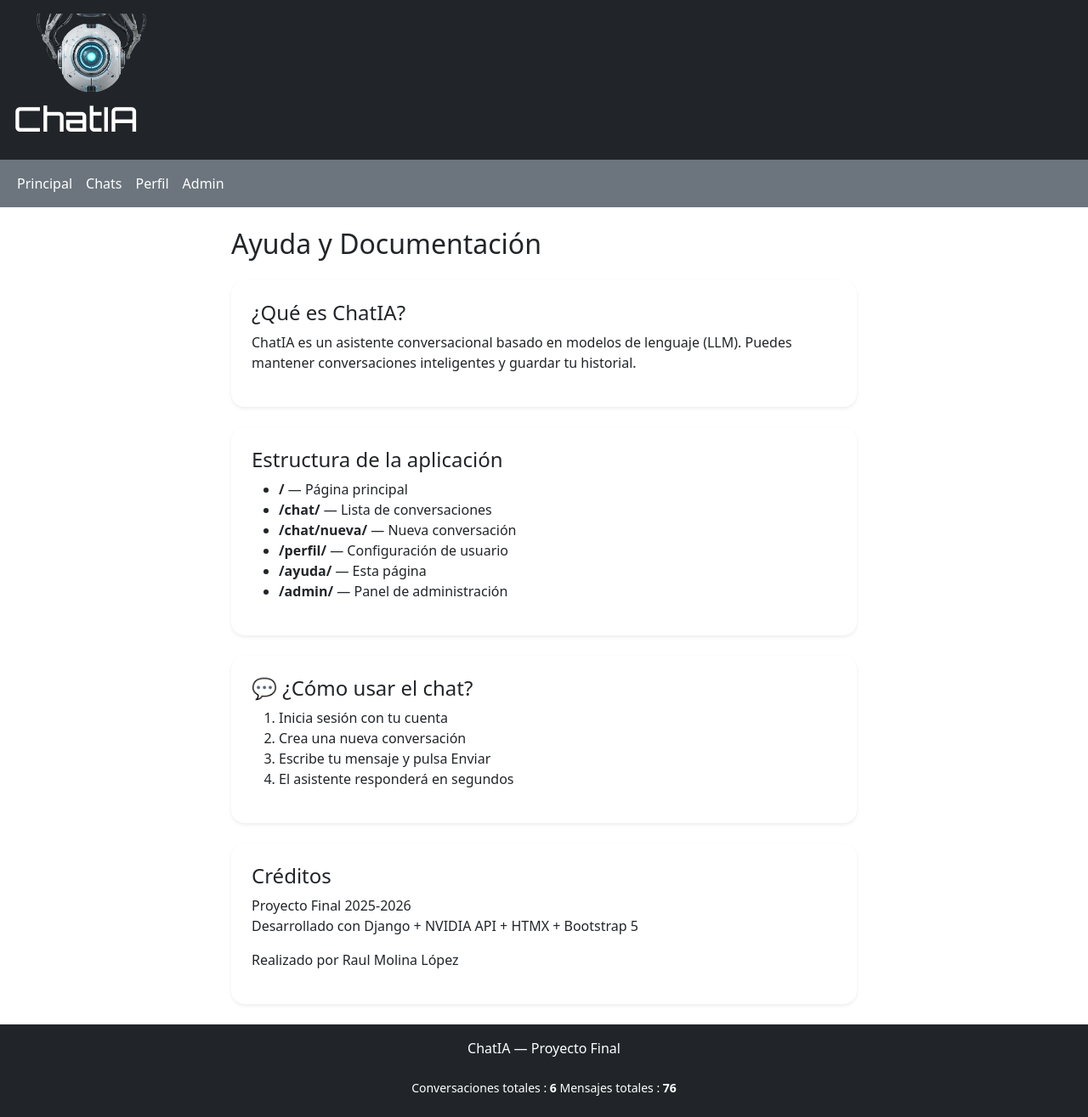
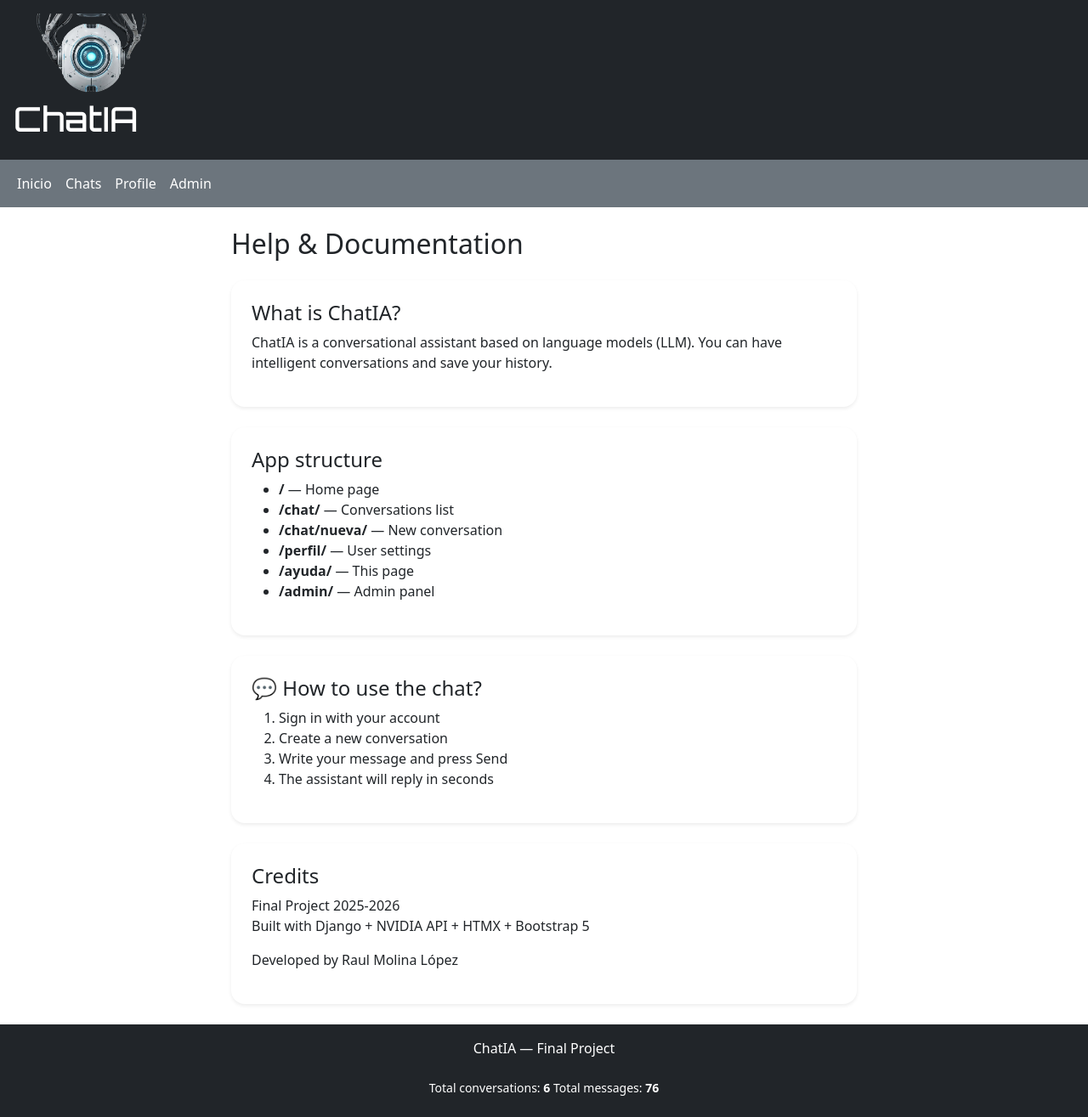
Before and after one commit to molilobo/final-chatia, a Django app: page /ayuda/ in a window 1280 px wide. Shown: the whole page at 85% size. Run offline with Django 5.2, Linux system fonts and the light colour scheme; data comes from the database, SQL or seed files in the repository; some libraries are stand-ins or nearby versions.

Commit message:
traduccionees

```diff
--- a/chat/templates/chat/ayuda.html
+++ b/chat/templates/chat/ayuda.html
@@ -1,56 +1,54 @@
 {% extends "chat/base.html" %}
+{% load i18n %}
 
-{% block title %}Ayuda — ChatIA{% endblock %}
+{% block title %}{% trans "Help" %} — ChatIA{% endblock %}
 
 {% block content %}
 <div class="row justify-content-center">
     <div class="col-md-8">
-
-        <h2 class="mb-4"> Ayuda y Documentación</h2>
+        <h2 class="mb-4">{% trans "Help & Documentation" %}</h2>
 
         <div class="card border-0 shadow-sm rounded-4 mb-4">
             <div class="card-body p-4">
-                <h4>¿Qué es ChatIA?</h4>
-                <p>ChatIA es un asistente conversacional basado en modelos de lenguaje (LLM).
-                Puedes mantener conversaciones inteligentes y guardar tu historial.</p>
+                <h4>{% trans "What is ChatIA?" %}</h4>
+                <p>{% trans "ChatIA is a conversational assistant based on language models (LLM). You can have intelligent conversations and save your history." %}</p>
             </div>
         </div>
 
         <div class="card border-0 shadow-sm rounded-4 mb-4">
             <div class="card-body p-4">
-                <h4> Estructura de la aplicación</h4>
+                <h4>{% trans "App structure" %}</h4>
                 <ul>
-                    <li><strong>/</strong> — Página principal</li>
-                    <li><strong>/chat/</strong> — Lista de conversaciones</li>
-                    <li><strong>/chat/nueva/</strong> — Nueva conversación</li>
-                    <li><strong>/perfil/</strong> — Configuración de usuario</li>
-                    <li><strong>/ayuda/</strong> — Esta página</li>
-                    <li><strong>/admin/</strong> — Panel de administración</li>
+                    <li><strong>/</strong> — {% trans "Home page" %}</li>
+                    <li><strong>/chat/</strong> — {% trans "Conversations list" %}</li>
+                    <li><strong>/chat/nueva/</strong> — {% trans "New conversation" %}</li>
+                    <li><strong>/perfil/</strong> — {% trans "User settings" %}</li>
+                    <li><strong>/ayuda/</strong> — {% trans "This page" %}</li>
+                    <li><strong>/admin/</strong> — {% trans "Admin panel" %}</li>
                 </ul>
             </div>
         </div>
 
         <div class="card border-0 shadow-sm rounded-4 mb-4">
             <div class="card-body p-4">
-                <h4>💬 ¿Cómo usar el chat?</h4>
+                <h4>💬 {% trans "How to use the chat?" %}</h4>
                 <ol>
-                    <li>Inicia sesión con tu cuenta</li>
-                    <li>Crea una nueva conversación</li>
-                    <li>Escribe tu mensaje y pulsa Enviar</li>
-                    <li>El asistente responderá en segundos</li>
+                    <li>{% trans "Sign in with your account" %}</li>
+                    <li>{% trans "Create a new conversation" %}</li>
+                    <li>{% trans "Write your message and press Send" %}</li>
+                    <li>{% trans "The assistant will reply in seconds" %}</li>
                 </ol>
             </div>
         </div>
 
         <div class="card border-0 shadow-sm rounded-4">
             <div class="card-body p-4">
-                <h4> Créditos</h4>
-                <p>Proyecto Final 2025-2026<br>
-                Desarrollado con Django + NVIDIA API + HTMX + Bootstrap 5</p>
-                <p>Realizado por Raul Molina López</p>
+                <h4>{% trans "Credits" %}</h4>
+                <p>{% trans "Final Project 2025-2026" %}<br>
+                {% trans "Built with Django + NVIDIA API + HTMX + Bootstrap 5" %}</p>
+                <p>{% trans "Developed by" %} Raul Molina López</p>
             </div>
         </div>
-
     </div>
 </div>
 {% endblock %}
--- a/chat/templates/chat/base.html
+++ b/chat/templates/chat/base.html
@@ -1,11 +1,10 @@
-{%  load static %}
+{% load static i18n %}
 <!DOCTYPE html>
-<html lang="es">
+<html lang="{{ LANGUAGE_CODE }}">
 <head>
     <link rel="preconnect" href="https://fonts.googleapis.com">
     <link rel="preconnect" href="https://fonts.gstatic.com" crossorigin>
     <link href="https://fonts.googleapis.com/css2?family=Orbitron:wght@400..900&display=swap" rel="stylesheet">
-
     <link rel="stylesheet" href="{% static 'css/estilo.css' %}">
     <link rel="icon" type="image/png" href="{% static 'img/favicon2.png' %}">
     <script src="https://unpkg.com/htmx.org@1.9.10"></script>
@@ -16,12 +15,12 @@
 
 <body class="d-flex flex-column min-vh-100">
 
-<header class="bg-dark text-white p-3" style="margin-top : 0 ;padding-top : 0;">
-    <img src = "{% static 'img/header2.png' %}"  alt="logo" height="100" >
+<header class="bg-dark text-white p-3" style="margin-top:0;padding-top:0;">
+    <img src="{% static 'img/header2.png' %}" alt="logo" height="100">
     <a href="/" class="text-white text-decoration-none"><h1>ChatIA</h1></a>
     {% if user.is_authenticated %}
         <div class="text-center">
-        <span><h2>Bienvenido </h2><strong>{{ user.username }}</strong> </span>
+            <span><h2>{% trans "Welcome" %}</h2><strong>{{ user.username }}</strong></span>
         </div>
     {% endif %}
 </header>
@@ -30,26 +29,26 @@
     <div class="container-fluid">
         <ul class="navbar-nav flex-row">
             {% if request.path != '/' %}
-            <li class="nav-item"><a class="nav-link text-white" href="/">Principal</a></li>
+            <li class="nav-item"><a class="nav-link text-white" href="/">{% trans "Home" %}</a></li>
             {% endif %}
             {% if request.path != '/chat/' %}
-            <li class="nav-item"><a class="nav-link text-white" href="/chat/">Chats</a></li>
+            <li class="nav-item"><a class="nav-link text-white" href="/chat/">{% trans "Chats" %}</a></li>
             {% endif %}
             {% if request.path != '/perfil/' %}
-            <li class="nav-item"><a class="nav-link text-white" href="/perfil/">Perfil</a></li>
+            <li class="nav-item"><a class="nav-link text-white" href="/perfil/">{% trans "Profile" %}</a></li>
             {% endif %}
             {% if request.path != '/ayuda/' %}
-            <li class="nav-item"><a class="nav-link text-white" href="/ayuda/">Ayuda</a></li>
+            <li class="nav-item"><a class="nav-link text-white" href="/ayuda/">{% trans "Help" %}</a></li>
             {% endif %}
             {% if request.path != '/admin/' %}
-             <li class="nav-item"><a class="nav-link text-white" href="/admin/">Admin</a></li>
+            <li class="nav-item"><a class="nav-link text-white" href="/admin/">Admin</a></li>
             {% endif %}
             {% if user.is_authenticated %}
             <li class="nav-item">
                 <form method="post" action="/logout/" class="d-inline">
                 {% csrf_token %}
                 <button type="submit" class="nav-link text-white btn-link"
-                style="text-decoration:none; padding: 8px 16px">Logout</button>
+                style="text-decoration:none; padding: 8px 16px">{% trans "Logout" %}</button>
                 </form>
             </li>
             {% endif %}
@@ -63,23 +62,20 @@
 </main>
 
 <footer class="bg-dark text-white text-center p-3 mt-4">
-    <p>ChatIA — Proyecto Final</p>
-    <div class ="container py-2   text-center  small">
-        <span> Conversaciones totales : <strong>{{ total_conversaciones }}</strong></span>
-        <span> Mensajes totales : <strong>{{ total_mensajes }}</strong></span>
+    <p>ChatIA — {% trans "Final Project" %}</p>
+    <div class="container py-2 text-center small">
+        <span>{% trans "Total conversations" %}: <strong>{{ total_conversaciones }}</strong></span>
+        <span>{% trans "Total messages" %}: <strong>{{ total_mensajes }}</strong></span>
         {% if user.is_authenticated %}
-            <span>Tus Conversaciones : <strong>{{ conv_usuario }}</strong></span>
-            <span>Tus  Mensajes :<strong>{{ mensa_usuario }}</strong></span>
+            <span>{% trans "Your conversations" %}: <strong>{{ conv_usuario }}</strong></span>
+            <span>{% trans "Your messages" %}: <strong>{{ mensa_usuario }}</strong></span>
         {% endif %}
-
     </div>
 </footer>
 <script>
     document.body.addEventListener('htmx:afterSwap', function(e) {
         const mensajes = document.getElementById('mensajes');
-        if (mensajes) {
-            mensajes.scrollTop = mensajes.scrollHeight;
-        }
+        if (mensajes) { mensajes.scrollTop = mensajes.scrollHeight; }
     });
 </script>
 </body>
--- a/chat/templates/chat/mensajes_parcial.html
+++ b/chat/templates/chat/mensajes_parcial.html
@@ -1,3 +1,4 @@
+{% load i18n %}
 {% for msg in mensaje %}
     <div class="d-flex {% if msg.rol == 'User' %}justify-content-end{% else %}justify-content-start{% endif %} mb-2">
         <div class="p-3 rounded-3 shadow-sm"
--- a/chat/urls.py
+++ b/chat/urls.py
@@ -1,6 +1,9 @@
 from django.urls import path
 from . import views
+from django.urls import path, include
+from django.conf.urls.i18n import i18n_patterns
 urlpatterns = [
+    path('i18n/', include('django.conf.urls.i18n')),
     path('',views.home,name='home'),
     path('chat/',views.chat_home,name='chat_home'),
     path('chat/nueva/',views.nueva_conversacion,name='nueva_conversacion'),
--- a/chat/views.py
+++ b/chat/views.py
@@ -1,7 +1,7 @@
 
 
 # Create your views here.
-from django.http import HttpResponse ,JsonResponse
+from django.http import JsonResponse
 from django.shortcuts import render ,redirect,get_object_or_404
 from django.contrib.auth.decorators import login_required
 from django.conf import settings
```
Also changed, not shown: chat/templates/chat/chat_detalle.html (+4 -10 lines), chat/templates/chat/chat_home.html (+7 -6 lines), chat/templates/chat/home.html (+4 -3 lines), chat/templates/chat/perfil.html (+10 -22 lines), chat/templates/registration/login.html (+6 -30 lines), chatia/settings.py (+12 -1 lines), locale/en/LC_MESSAGES/django.po (added), locale/es/LC_MESSAGES/django.po (added), 2 other files.
